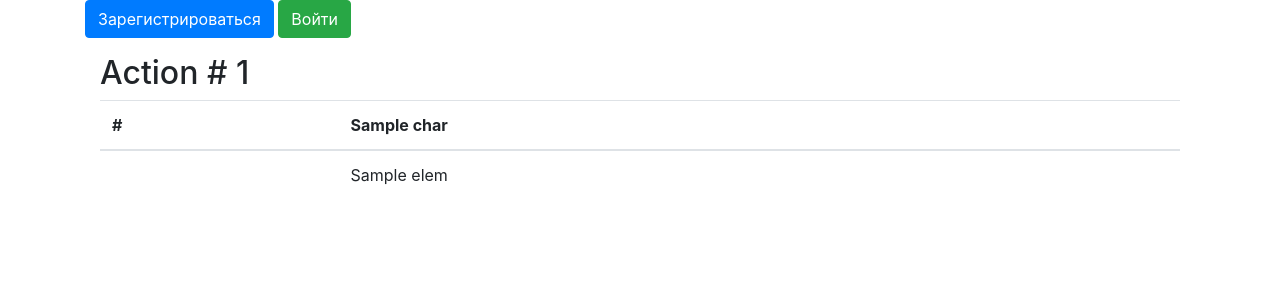
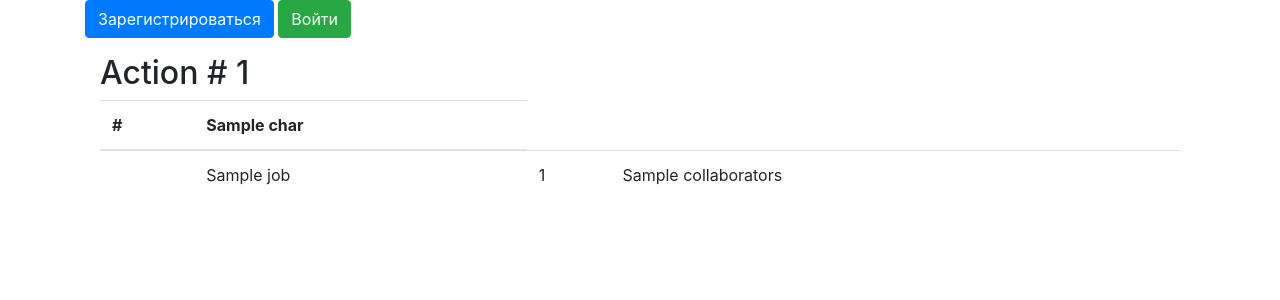
Before and after one commit to danil31219as/projects, a Flask app: template templates/table.html in a window 1280 px wide. Shown: the part 56-356 px from the top of the page. Run offline with Flask 2, Linux system fonts and the light colour scheme; the template is opened without the code that fills it: most values are stand-ins (such as "Sample title", 1, 10 or a date in 2020); some libraries are stand-ins or nearby versions.

Commit message:
приложение (удаление работы)

```diff
--- a/main.py
+++ b/main.py
@@ -43,8 +43,9 @@
 def start():
     session = db_session.create_session()
     if current_user.is_authenticated:
-        search = session.query(Jobs).all()
-        param = get_params(search)
+        param = {}
+        param['jobs'] = session.query(Jobs).all()
+        param['users'] = session.query(User).all()
         param['title'] = 'Личный кабинет'
         param['text'] = 'Jobs'
 
@@ -124,23 +125,6 @@
                            text='Наше приложение', name='Добавление')
 
 
-def get_params(search):
-    param = {}
-    param['users'] = []
-    session = db_session.create_session()
-    for job in search:
-        user_list = []
-        user_list.append(job.job)
-        user = session.query(User).filter(User.id == job.team_leader).first()
-        user_list.append(user.name)
-        user_list.append(job.work_size)
-        user_list.append(job.collaborators)
-        user_list.append(
-            'is finished' if job.is_finished else 'is not finished')
-        param['users'].append(user_list)
-    return param
-
-
 @app.route('/jobs/<int:id>', methods=['GET', 'POST'])
 @login_required
 def edit_jobs(id):
@@ -179,6 +163,24 @@
                            form=form, name='Редактирование')
 
 
+@app.route('/jobs_delete/<int:id>')
+@login_required
+def delete_jobs(id):
+    session = db_session.create_session()
+    if str(current_user.id) == '1':
+        jobs = session.query(Jobs).filter(Jobs.id == id).first()
+    else:
+        jobs = session.query(Jobs).filter(Jobs.id == id,
+                                          Jobs.team_leader == current_user.id).first()
+    if jobs:
+        session.delete(jobs)
+        session.commit()
+        return redirect('/')
+    else:
+        abort(404)
+    return render_template('start.html', title='Личный кабинет')
+
+
 @app.route('/logout')
 @login_required
 def logout():
--- a/templates/start.html
+++ b/templates/start.html
@@ -9,7 +9,9 @@
         <a class="btn btn-primary " href="/register">Зарегистрироваться</a>
         <a class="btn btn-success" href="/login">Войти</a>
     </p>
+
 {% endif %}
+
 <main role="main" class="container">
     {% block content_table %}{% endblock %}
 </main>
--- a/templates/table.html
+++ b/templates/table.html
@@ -2,7 +2,7 @@
 
 {% block content_table %}
 
-        {% for user in users%}
+        {% for job in jobs%}
 
 <table class="table">
 
@@ -18,13 +18,26 @@
             <tbody>
                 <tr>
                     <th scope="row"></th>
-                    {% for elem in user %}
-                        <td>{{ elem }}</td>
-                    {% endfor %}
+                        <td>{{ job.job }}</td>
+                    {% for user in users%}
+                    {%if user.id == job.team_leader%}
+                    <td>{{ user.name }} {{user.surname}}</td>
+                    {%endif%}
+                    {%endfor%}
+                    <td>{{ job.work_size }}</td>
+                    <td>{{ job.collaborators }}</td>
+                    <td>{{ job.is_finished }}</td>
+
                 </tr>
             </tbody>
 
         </table>
+{% if current_user.is_authenticated and current_user.id == job.team_leader %}
+    <div>
+        <a href="/jobs/{{ job.id }}" class="btn btn-warning">Изменить</a>
+        <a href="/jobs_delete/{{ job.id }}" class="btn btn-danger">Удалить</a>
+    </div>
+{% endif %}
         {% endfor %}
 
 {% endblock %}
```
Also changed, not shown: db/blogs.sqlite.
